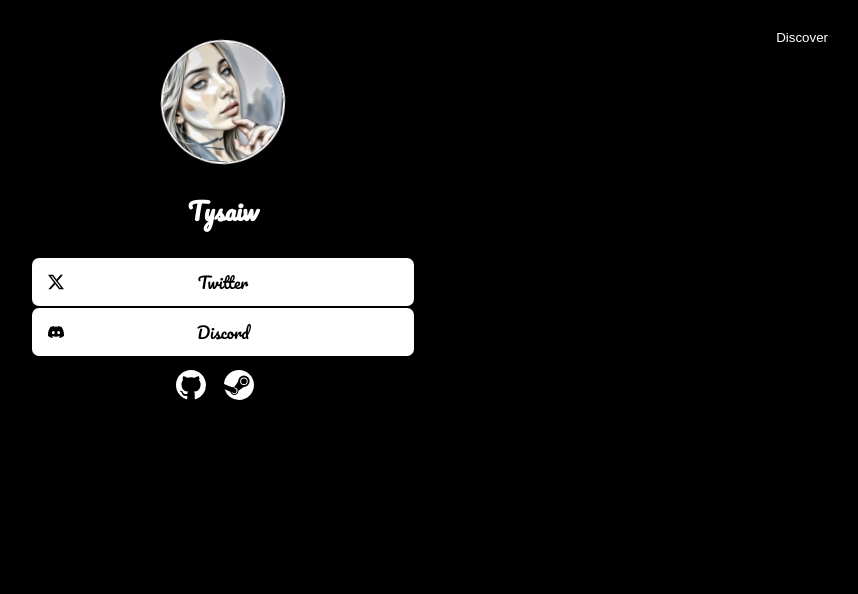
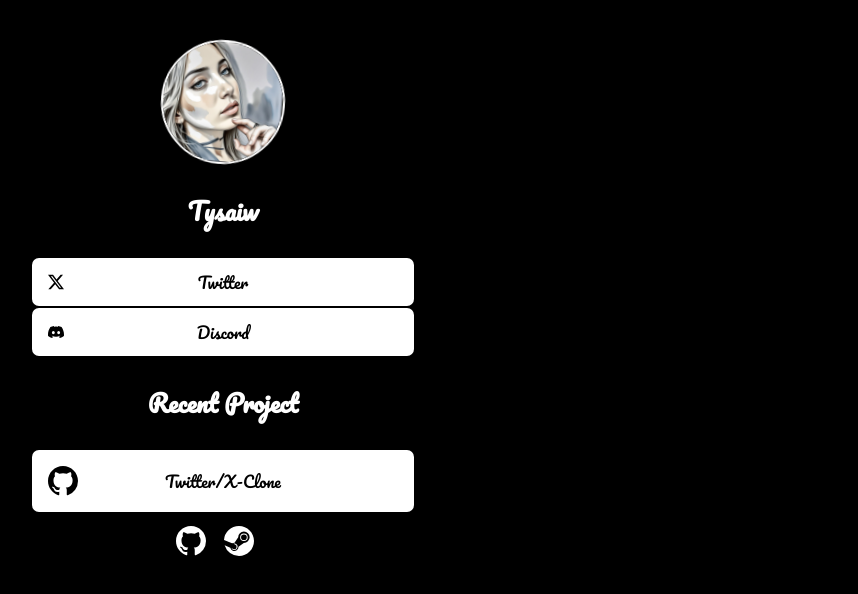
Before and after one commit to tysaiwofc/tysaiwofc, a plain HTML site: page index.html in a window 1280 px wide. Shown: the whole page, without its empty margins (417-1275 px from the left). Drawn offline with Linux system fonts and the light colour scheme.

Commit message:
recent project

```diff
--- a/assets/script.js
+++ /dev/null
@@ -1,14 +0,0 @@
-const button = document.getElementById('toggleButton');
-const container = document.querySelector('.container');
-const music = document.getElementById('backgroundMusic');
-
-button.addEventListener('click', function() {
-    container.classList.toggle('parallax-with-rain');
-
-
-    if (music.paused) {
-        music.play();
-    } else {
-        music.pause();
-    }
-});
--- a/assets/styles.css
+++ b/assets/styles.css
@@ -140,3 +140,18 @@
     flex-direction: row;
     padding: 5px;
 }
+
+
+.recent_project {
+    background-color: white;
+    border-color: aliceblue;
+    padding: 16px;
+    max-width: 350px;
+    width: 100%;
+    color: black;
+    text-decoration: none;
+    border-radius: 7px;
+    display: flex;
+    align-items: center;
+    position: relative;
+}
--- a/index.html
+++ b/index.html
@@ -34,6 +34,13 @@
               </svg>
               <span>Discord</span>
         </a>
+        <p>Recent Project</p>
+        <a class="recent_project"  href="https://github.com/tysaiwofc/TwitterX-Clone">
+            <svg xmlns="http://www.w3.org/2000/svg" width="30" height="30" fill="currentColor" class="bi bi-github" viewBox="0 0 16 16">
+                <path d="M8 0C3.58 0 0 3.58 0 8c0 3.54 2.29 6.53 5.47 7.59.4.07.55-.17.55-.38 0-.19-.01-.82-.01-1.49-2.01.37-2.53-.49-2.69-.94-.09-.23-.48-.94-.82-1.13-.28-.15-.68-.52-.01-.53.63-.01 1.08.58 1.23.82.72 1.21 1.87.87 2.33.66.07-.52.28-.87.51-1.07-1.78-.2-3.64-.89-3.64-3.95 0-.87.31-1.59.82-2.15-.08-.2-.36-1.02.08-2.12 0 0 .67-.21 2.2.82.64-.18 1.32-.27 2-.27s1.36.09 2 .27c1.53-1.04 2.2-.82 2.2-.82.44 1.1.16 1.92.08 2.12.51.56.82 1.27.82 2.15 0 3.07-1.87 3.75-3.65 3.95.29.25.54.73.54 1.48 0 1.07-.01 1.93-.01 2.2 0 .21.15.46.55.38A8.01 8.01 0 0 0 16 8c0-4.42-3.58-8-8-8"/>
+              </svg>
+            <span>Twitter/X-Clone</span>
+            </a>
         <div class="fast_socials">
             <a href="https://github.com/tysaiwofc">
                 <svg xmlns="http://www.w3.org/2000/svg" width="30" height="30" fill="currentColor" class="bi bi-github" viewBox="0 0 16 16">
@@ -48,9 +55,7 @@
             </a>
 
         </div>
-        <audio id="backgroundMusic" src="./assets/background-music.mp3" loop></audio>
-        <button id="toggleButton">Discover</button>
+
     </div>
-    <script src="./assets/script.js" ></script>
 </body>
 </html>
```
